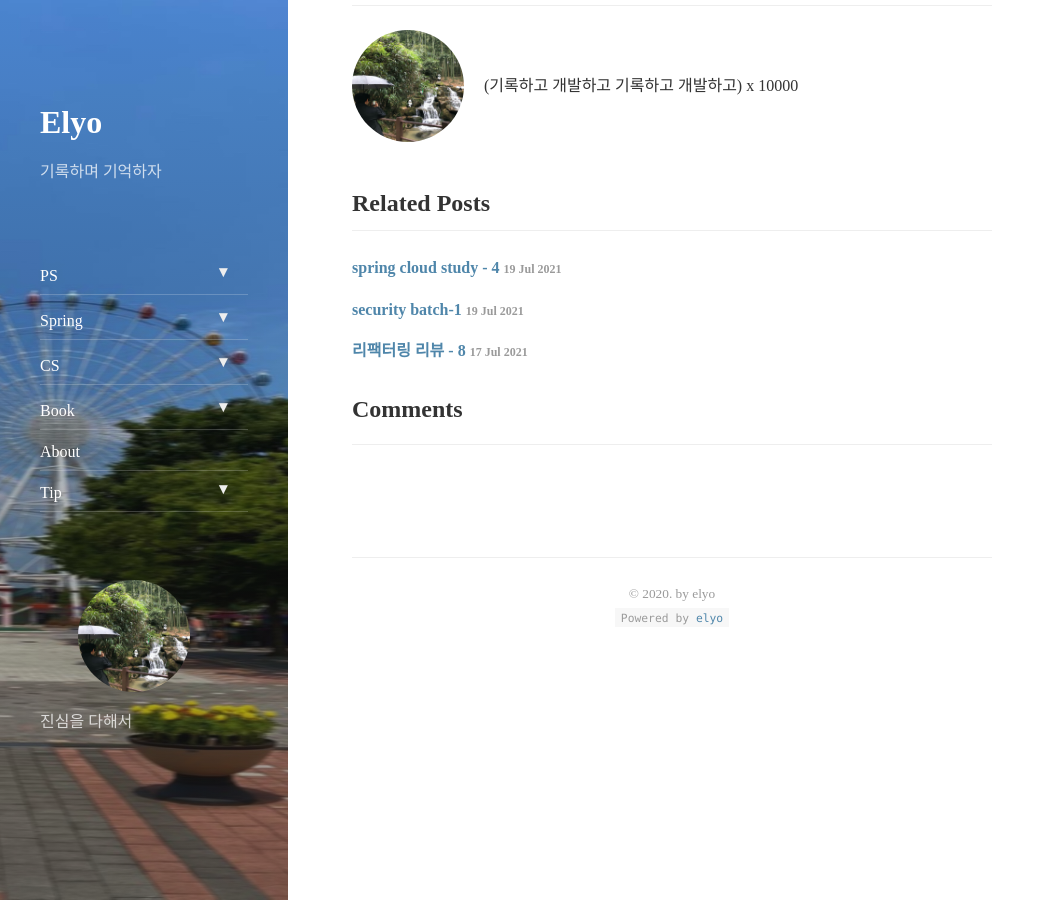
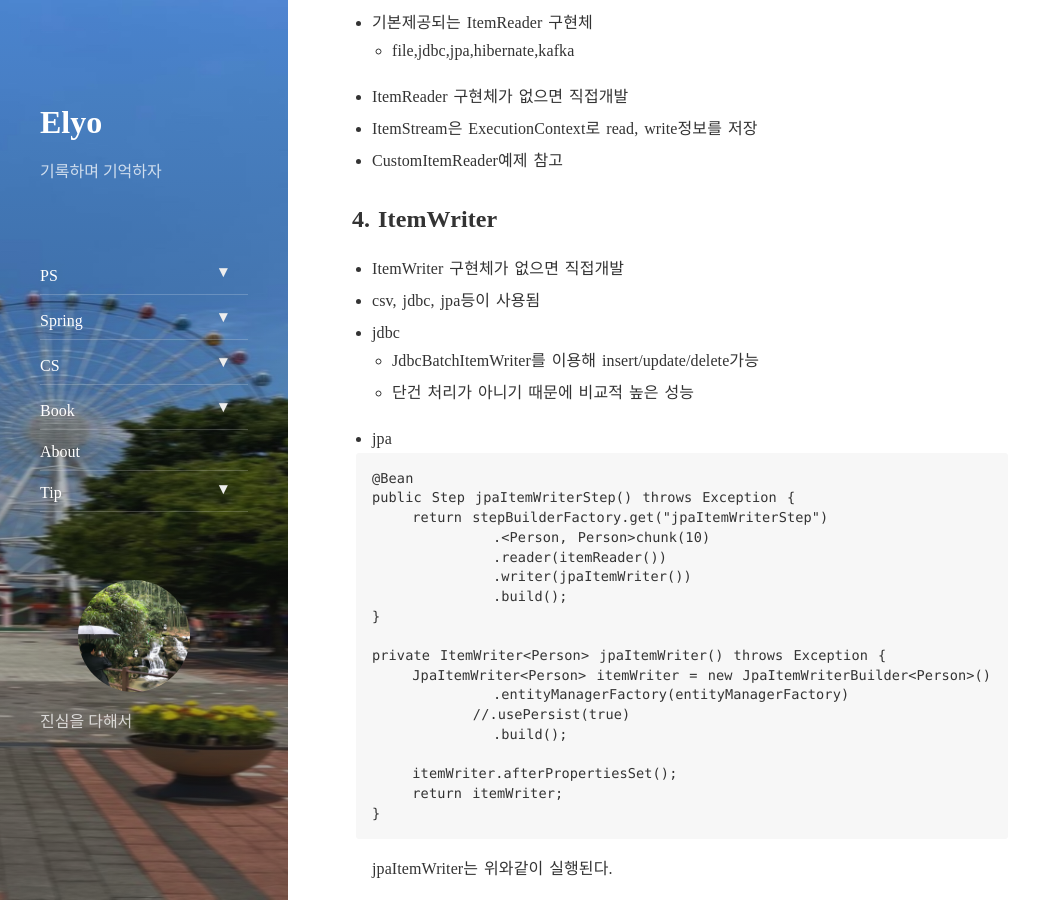
Before and after one commit to elyo9381/elyo9381.github.io, a Jekyll site: the page built from _posts/spring-batch/2021-07-19-spring-batch-2.md, in a window 1280 px wide and 900 px high, scrolled down 1141 px. Shown: the whole window, without its empty margins (0-1055 px from the left). Built offline with Jekyll 4.4.1, drawn with Linux system fonts in a browser that asks for light colours; nearby versions of some CDN libraries; comment, search, counter and statistics services are not loaded; some of the changed text lies outside the part shown.

Commit message:
study spring batch

````diff
--- a/_posts/spring-batch/2021-07-19-spring-batch-2.md
+++ b/_posts/spring-batch/2021-07-19-spring-batch-2.md
@@ -23,3 +23,76 @@ comments: true
     - 대량처리를 하는 경우 Tasklet보다 비교적 쉽게 구현
     - 예를 들면 10,000개의 데이터 중 1000개씩 10개의 덩어리로 수행
       -  이를 Tasklet으로 처리하면 10000개를 한번에 처리하거나, 수동으로 1000개씩 분할
+
+
+
+## 2. jobScope, stepScope
+
+  - jobScope는 job이 생성될고 소멸될때의 사이클을 가진다.
+  - stepScope도 step이 생성될고 소멸될때의 사이클을 가진다.
+
+
+  - 이들은 빈자체가 생성주기를 갖게 되고 범위를 가지게 되면서 스레드 세잎 해진다.
+
+
+## 3. ItemReader
+
+  - 배치 대상 데이터를 읽기 위한 설정
+    - 파일,DB,네트워크 등에서 읽기 위함
+  - step에 itemReader는 필수
+  - 기본제공되는 ItemReader 구현체
+    - file,jdbc,jpa,hibernate,kafka
+  - ItemReader 구현체가 없으면 직접개발
+  - ItemStream은 ExecutionContext로 read, write정보를 저장
+  - CustomItemReader예제 참고
+
+
+## 4. ItemWriter
+
+  - ItemWriter 구현체가 없으면 직접개발
+  - csv, jdbc, jpa등이 사용됨
+  - jdbc
+    - JdbcBatchItemWriter를 이용해 insert/update/delete가능
+    - 단건 처리가 아니기 때문에 비교적 높은 성능
+  - jpa
+    ```
+    @Bean
+    public Step jpaItemWriterStep() throws Exception {
+        return stepBuilderFactory.get("jpaItemWriterStep")
+                .<Person, Person>chunk(10)
+                .reader(itemReader())
+                .writer(jpaItemWriter())
+                .build();
+    }
+
+    private ItemWriter<Person> jpaItemWriter() throws Exception {
+        JpaItemWriter<Person> itemWriter = new JpaItemWriterBuilder<Person>()
+                .entityManagerFactory(entityManagerFactory)
+              //.usePersist(true)
+                .build();
+
+        itemWriter.afterPropertiesSet();
+        return itemWriter;
+    }
+    ```
+
+    jpaItemWriter는 위와같이 실행된다.
+
+    JPA는 변경감지가 되면 merge를 진행하는데 이를 방지하기 위한 메소드가 .usePersist이다.
+
+    itemReader값을 가져오고 이 데이터가 id 혹은 변경감지 대상이 되지 않는다면 .usePersist를 사용하지 않아도 되긴한다.
+
+## 5. ItemProcessor
+
+  - itemReader, itemWriter 의 기능을 할수있지만 명확한 책임을 부여하기 위해서 각각의 기능을 수행하는것이 좋다.
+  - ItemProcessor는 추가적인 필터링 기능을 수행함이 좋다.
+
+  - CompositeItemProcessorBuilder()를 통해서 여러개의 processor를 사용할 수 있다.
+    - delegates(param1, param2,..) 등을 통해서 여러개의 함수를 사용한다.
+
+
+## 6. ItemWriter
+
+  - ItemReader()가 CSV 파일을 읽었을때
+  - JpaWriterBuilder()를 통해서 Writer를 생성할수있다.
+  - 그리고 entityManagerFactory()로 영속화 한다음 Jpa에 넣을수있는것이다.
````
